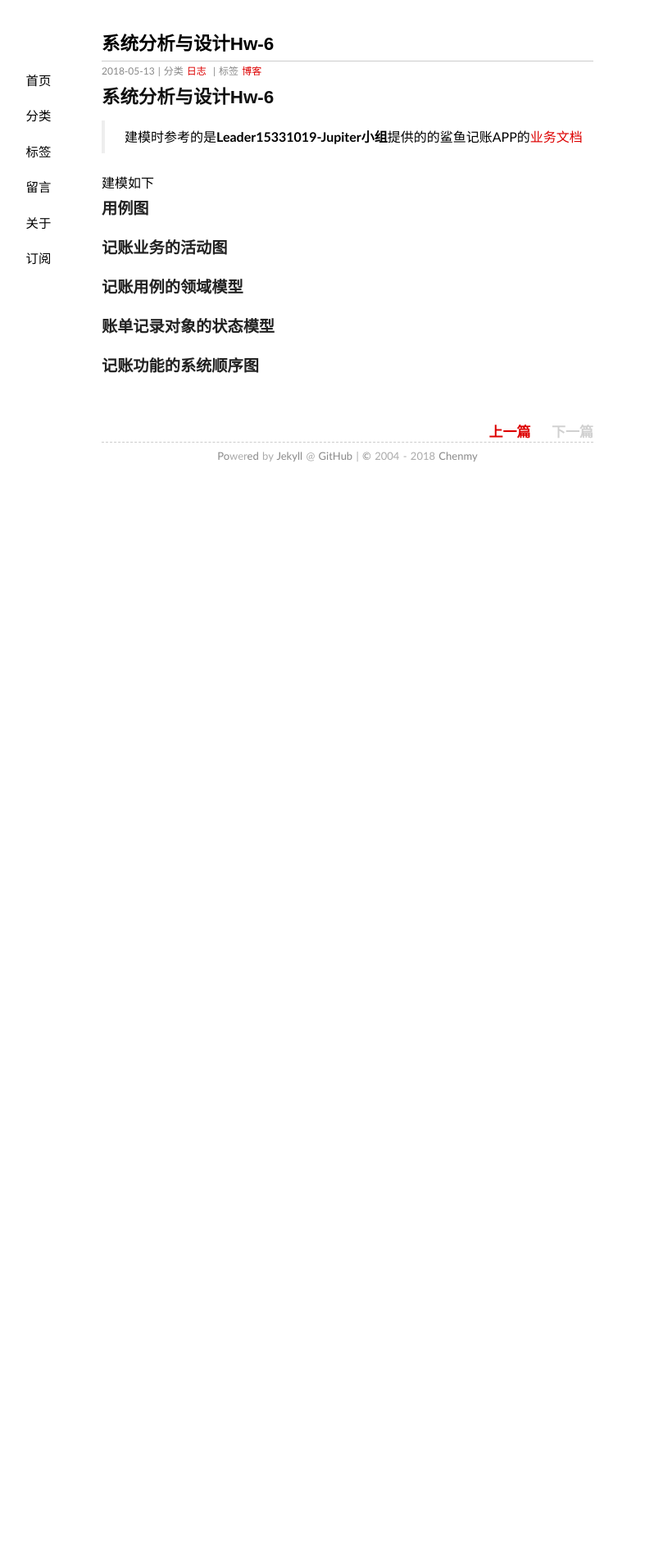
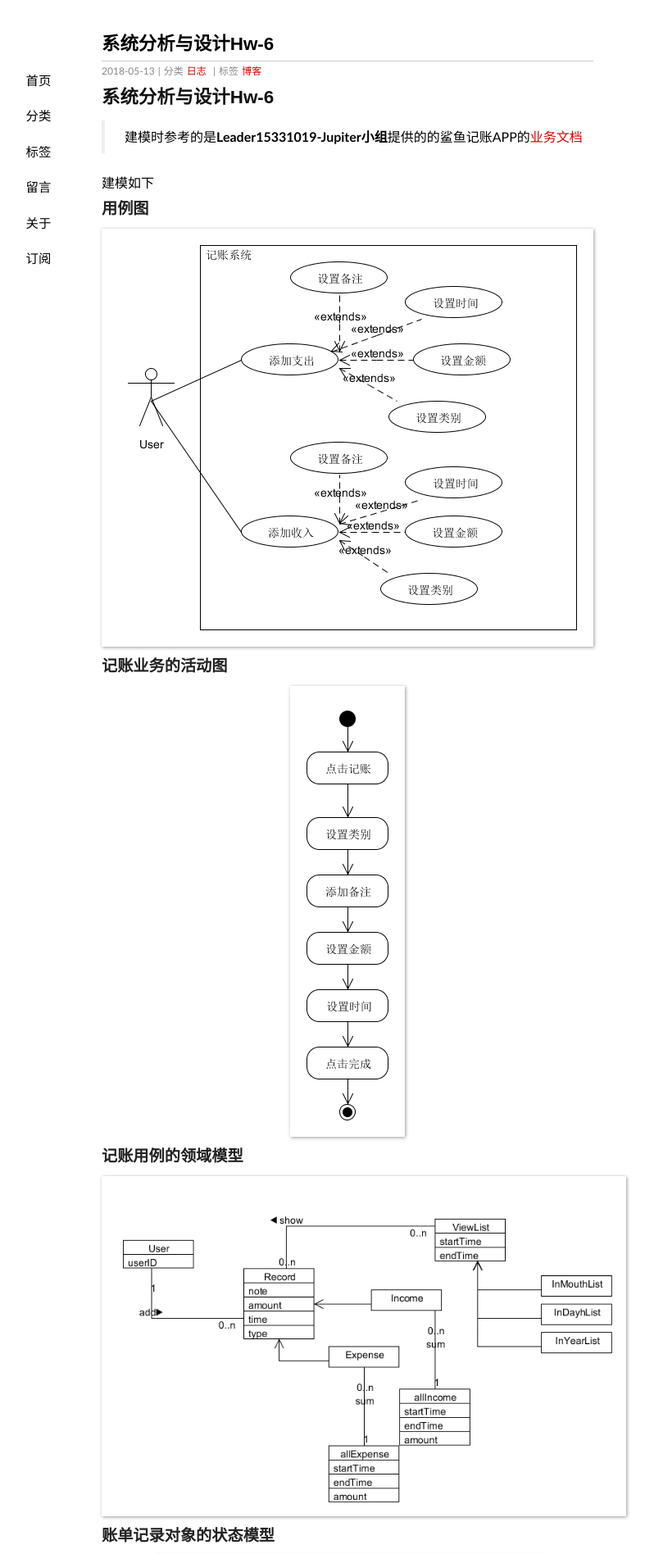
Before and after one commit to KAKE4420/KAKE4420.github.io, a Jekyll site: the page built from _posts/2018-5-13-系统分析与设计Hw-6.md, in a window 1280 px wide. Shown: the top 1896 px of the page at 82% size, without its empty margins (216-1014 px from the left). Built offline with Jekyll 4.4.1, drawn with Linux system fonts in a browser that asks for light colours; comment, search, counter and statistics services are not loaded; before the commit the page ends 900 px from its top, so only the background shows below that.

Commit message:
upgrade URL

```diff
--- a/_posts/2018-5-13-系统分析与设计Hw-6.md
+++ b/_posts/2018-5-13-系统分析与设计Hw-6.md
@@ -13,12 +13,12 @@ tags: 博客
 建模如下
 
 ### 用例图
-![](../_img/lesson9/15331024-usecase.png)
+![](https://raw.githubusercontent.com/KAKE4420/KAKE4420.github.io/master/_img/lesson9/15331024-usecase.png)
 ### 记账业务的活动图
-![](../_img/lesson9/15331024-activity.png)
+![](https://raw.githubusercontent.com/KAKE4420/KAKE4420.github.io/master/_img/lesson9/15331024-activity.png)
 ### 记账用例的领域模型
-![](../_img/lesson9/15331024-domain.png)
+![](https://raw.githubusercontent.com/KAKE4420/KAKE4420.github.io/master/_img/lesson9/15331024-domain.png)
 ### 账单记录对象的状态模型
-![](../_img/lesson9/15331024-stage.png)
+![](https://raw.githubusercontent.com/KAKE4420/KAKE4420.github.io/master/_img/lesson9/15331024-stage.png)
 ### 记账功能的系统顺序图
-![](../_img/lesson9/15331024-sequence.png)
+![](https://raw.githubusercontent.com/KAKE4420/KAKE4420.github.io/master/_img/lesson9/15331024-sequence.png)
```
